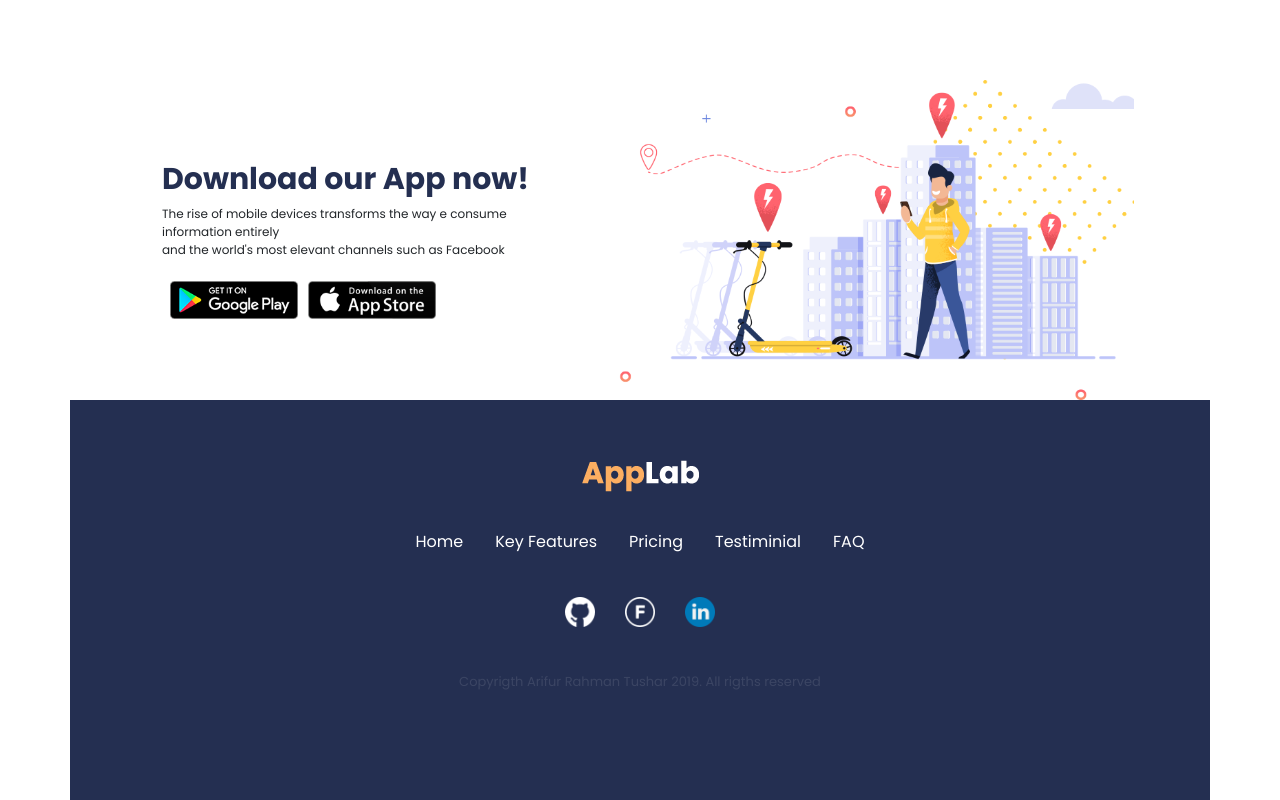
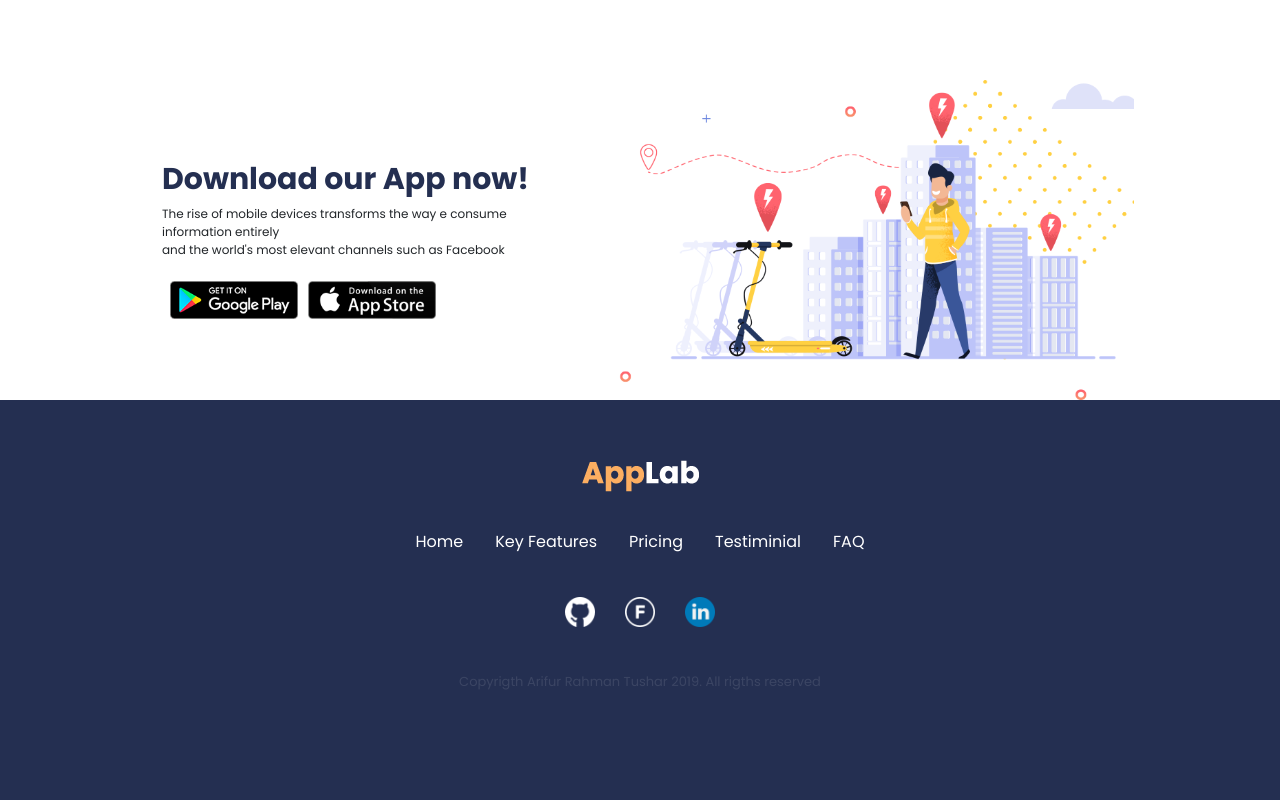
Before and after one commit to JonathanCF/Bootstrap_FlexPeak, a plain HTML site: page index.html in a window 1280 px wide. Shown: the part 2849-3649 px from the top of the page. Drawn offline with nearby package versions, Linux system fonts and the light colour scheme.

Commit message:
3 versao

```diff
--- a/index.html
+++ b/index.html
@@ -267,7 +267,7 @@
 
 
 <footer>
-		<div class="container text-center" id="banner-color">
+		<div class="text-center" id="banner-color">
 			<div col-12>
 				<img id="logo2" src="img/AppLab2.png">
 			</div>
```
